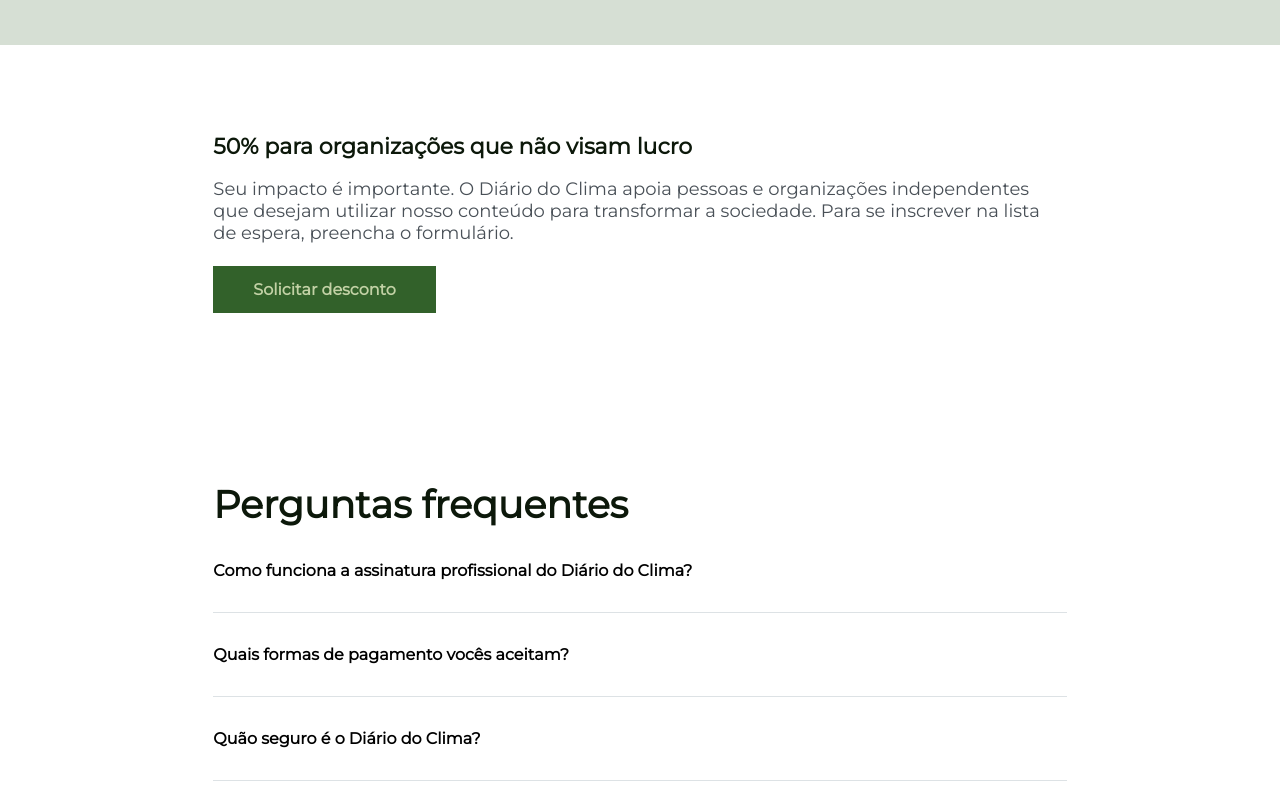
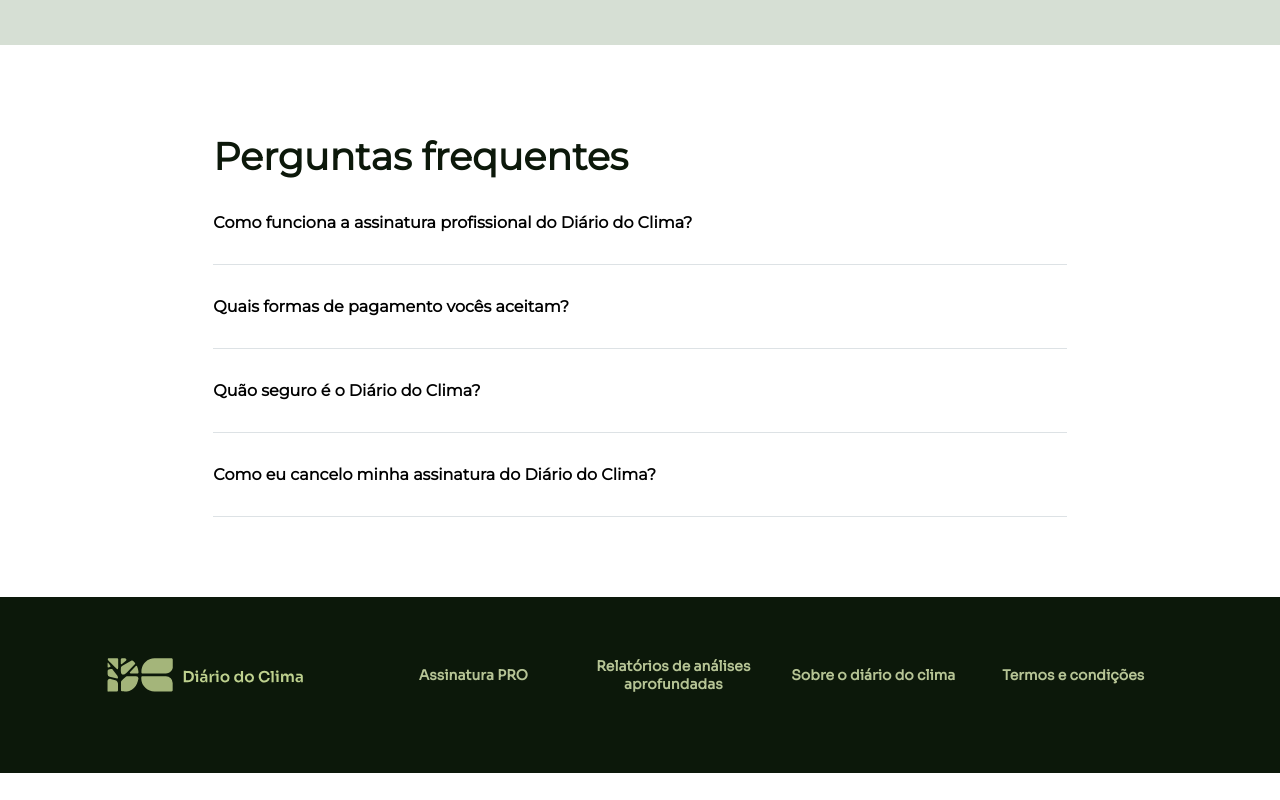
Before and after one commit to okfn-brasil/diarios-do-clima-frontend, a React (Create React App) app: page /planos in a window 1280 px wide. Shown: the part 1940-2740 px from the top of the page. After the commit the page ends 2713 px from the top, so only its background shows below. Built offline with nearby package versions, Linux system fonts and the light colour scheme.

Commit message:
favicon, socialnet images and remove block 50%

```diff
--- a/src/ui/pages/plans/Plans.tsx
+++ b/src/ui/pages/plans/Plans.tsx
@@ -136,18 +136,6 @@ const Plans = () => {
 
       <Grid container item sm={12} justifyContent='center' className='vertical-spacing-container'>
         <Grid item sm={8} className='container'>
-          <h3 className='h3-class' >{TEXTS.plansPage.discount}</h3>
-          <p className='paragraph-class'>{TEXTS.plansPage.discountDesc}</p>
-          <a href={'mailto:' + TEXTS.contactEmail}>
-            <ButtonGreen>
-              {TEXTS.plansPage.getDiscount}
-            </ButtonGreen>
-          </a>
-        </Grid>
-      </Grid>
-
-      <Grid container item sm={12} justifyContent='center' className='vertical-spacing-container'>
-        <Grid item sm={8} className='container'>
           <h2 className='h2-class faq-title'>{TEXTS.plansPage.faq}</h2>
           <div>
             {TEXTS.plansPage.faqItems.map(faqItem =>
```
Also changed, not shown: public/og.png, 1 other file (tests, documents, lock files or other folders).
